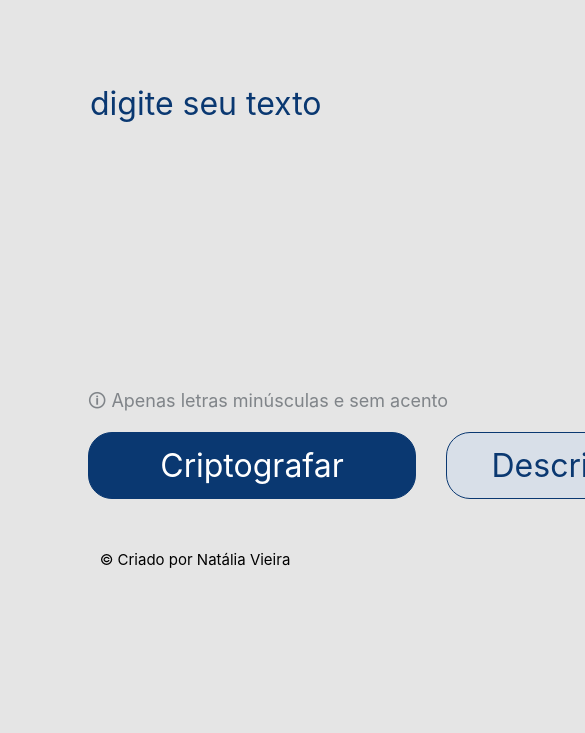
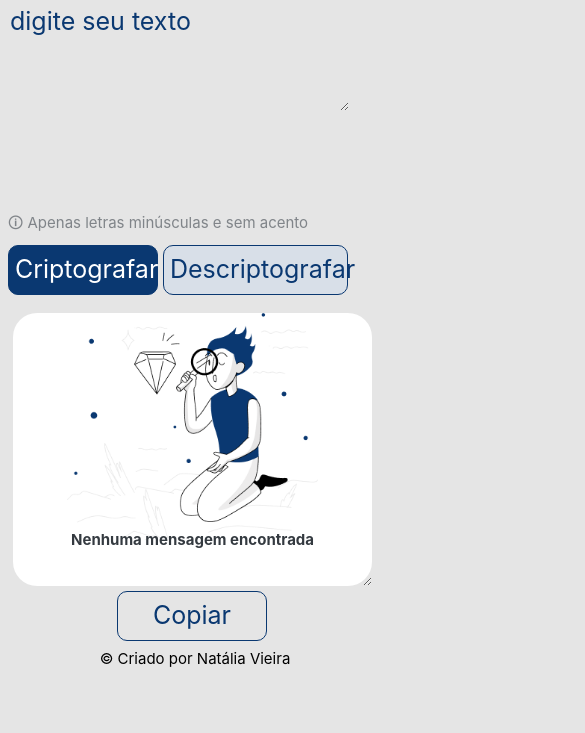
Before and after one commit to nataliavieiras/Decodificador-Alura, a plain HTML site: page index.html in a window 390 px wide. Shown: the part 111-844 px from the top of the page, 585 px wide, since content can reach past the window. Drawn offline with Linux system fonts and the light colour scheme.

Commit message:
Adicionado versão mobile

```diff
--- a/index.html
+++ b/index.html
@@ -7,7 +7,7 @@
     <link rel="preconnect" href="https://fonts.googleapis.com">
 <link rel="preconnect" href="https://fonts.gstatic.com" crossorigin>
     <link rel="stylesheet" href="style.css">
-    <title>Encriptador</title>
+    <title>Decodificador de texto</title>
 </head>
 <body>
     <header>
--- a/style.css
+++ b/style.css
@@ -17,12 +17,13 @@ main {
     margin-bottom: 50px;
     margin-left: 80px;
 }
+
 .informacao {
     color: #495057;
     font-size: 18px;
     Opacity: 80%;
     margin-top: 100px;
-    }
+}
 
 .text-area {
     border: none;
@@ -106,5 +107,121 @@ textarea.mensagem::placeholder {
 .copyright {
     font-size: 15px;
     text-align: center;
+}
 
+/* --------------- Viewport para formato mobile------------*/
+
+@media screen and (max-width: 480px) {
+
+* {
+    background: #E5E5E5;
+    font-family: 'Inter', sans-serif;
+    font-weight: 400;
+    font-size: 25px;
+    line-height: 100%;
 }
+.logoAlura {
+    margin-left: 5%;
+    margin-bottom: 5%;
+    margin-top: 0;
+    padding: 0;
+}
+
+main {
+    display: block;
+    margin-left: 0;
+    margin-bottom: 0;
+}
+
+.informacao {
+    color: #495057;
+    font-size: 15px;
+    Opacity: 80%;
+    margin-top: 100px;
+}
+.text-area {
+    border: none;
+    color: #0A3871;
+    margin-top: 0px;
+    text-transform: lowercase;
+    width: 90%;
+    height: 40%;
+}
+textarea.mensagem::placeholder {
+    color: #343A40;
+    Font family: Inter;
+    font-size: 15px;
+    font-weight: bold;
+    margin-top: 5px;
+    line-height: 30px;
+    padding-top: 200px;
+    text-align: center;
+}
+.mensagem {
+    background: white;
+    background-image: url(Imagens/boneco.png);
+    background-size: 70%;
+    background-repeat: no-repeat;
+    border: none;
+    border-radius: 24px;
+    display: block;
+    position: static;
+    margin-top: 5%;
+    margin-left: 5px;
+    border-color: #0A3871;
+    background-position: top;
+    padding: 3%;
+    width: 90%;
+}
+.mensagem:focus {
+    outline: none;
+}
+
+.botoes {
+    display: flex;
+    margin-top: 0px;
+}
+
+.btn-descriptar {
+    background: #D8DFE8;
+    border: 1px solid #0A3871;
+    border-radius: 10px;
+    color: #0A3871;
+    cursor: pointer;
+    height: 50px;
+    width: 185px;
+    margin-left: 5px;
+}
+
+.btn-encriptar {
+    background: #0A3871;
+    border: 1px solid #0A3871;
+    border-radius: 10px;
+    color: white;
+    cursor: pointer;
+    height: 50px;
+    width: 150px;
+    margin-left: 5 auto;
+}
+
+.btn-copiar {
+    border: 1px solid #0A3871;
+    border-radius: 10px;
+    color: #0A3871;
+    cursor: pointer;
+    height: 50px;
+    position: static;
+    margin-left: 50% auto;
+    margin-top: 5px;
+    width: 150px;
+    margin-bottom: 0 auto;
+}
+
+.copyright {
+    font-size: 15px;
+    text-align: center;
+    display: block;
+    position: static;
+    margin-top: 10px;
+}
+}
```
Also changed, not shown: Imagens/logoAlura.png.
